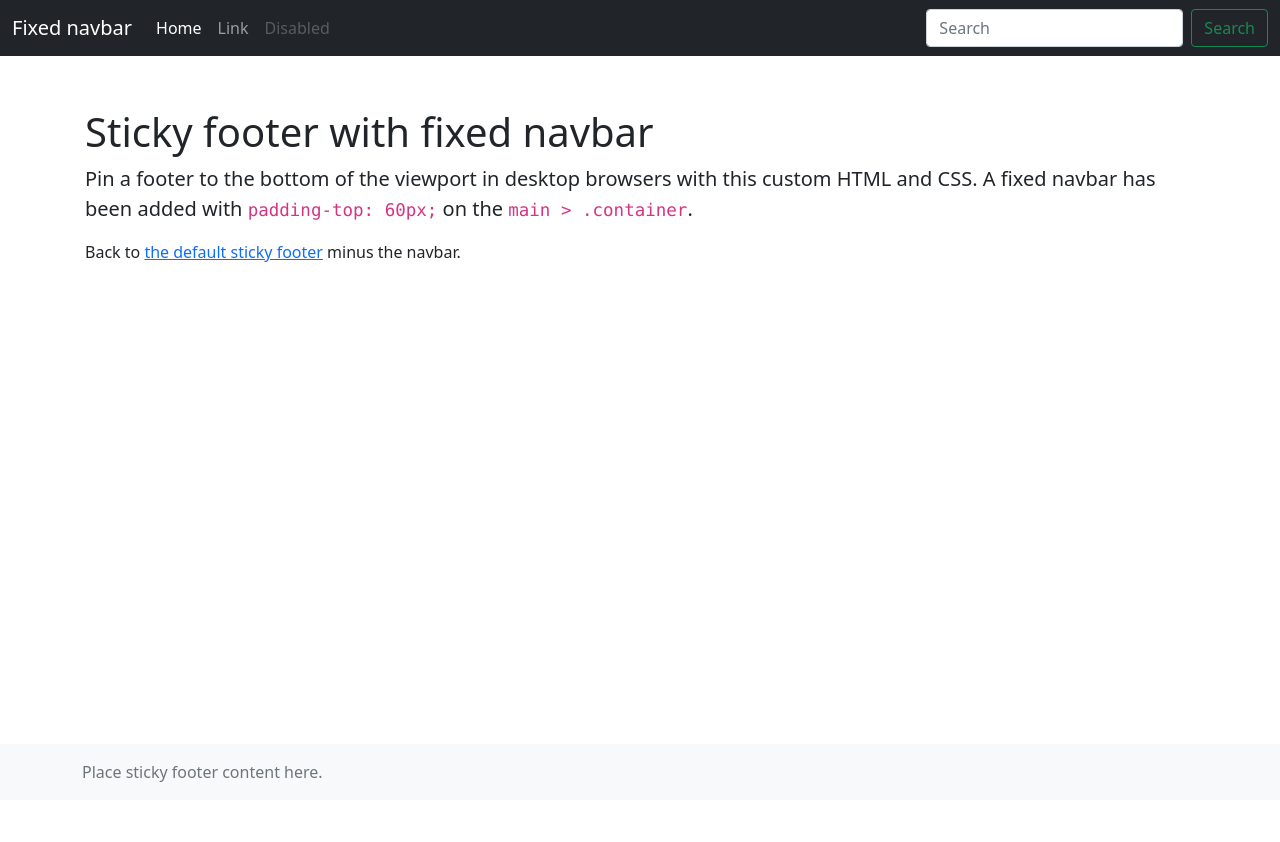
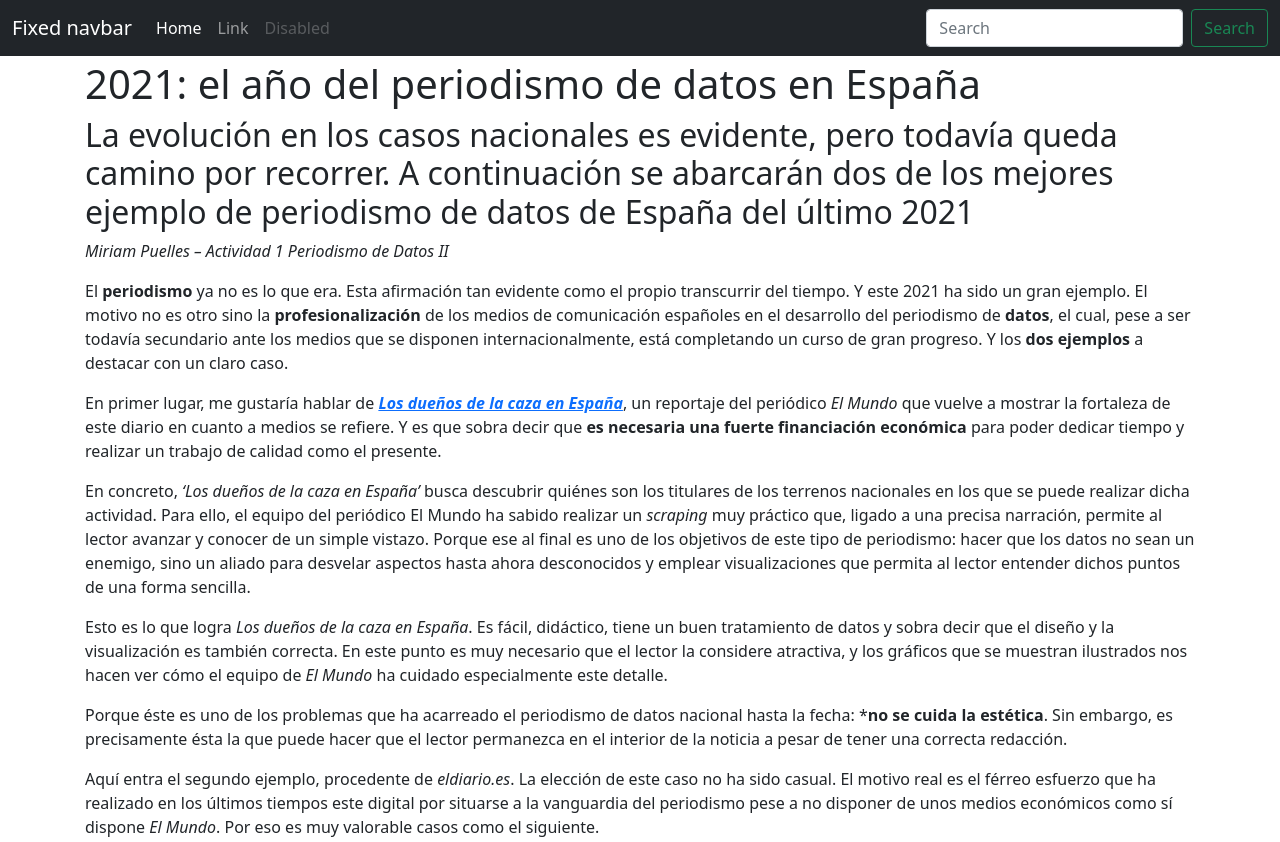
Before and after one commit to flowsta/nebrija-2021, a plain HTML site: page bootstrap/bootstrap-5.1.3-examples/sticky-footer-navbar/index.html in a window 1280 px wide. Shown: the top 842 px of the page. Before the commit the page ends 800 px from the top, so only its background shows below. Drawn offline with Linux system fonts and the light colour scheme.

Commit message:
prueba con esta plantilla

```diff
--- a/bootstrap/bootstrap-5.1.3-examples/sticky-footer-navbar/index.html
+++ b/bootstrap/bootstrap-5.1.3-examples/sticky-footer-navbar/index.html
@@ -69,6 +69,15 @@
 <!-- Begin page content -->
 <main class="flex-shrink-0">
   <div class="container">
+    <h1 id="el-año-del-periodismo-de-datos-en-españa">2021: el año del periodismo de datos en España</h1>
+<h2 id="la-evolución-en-los-casos-nacionales-es-evidente-pero-todavía-queda-camino-por-recorrer.-a-continuación-se-abarcarán-dos-de-los-mejores-ejemplo-de-periodismo-de-datos-de-españa-del-último-2021">La evolución en los casos nacionales es evidente, pero todavía queda camino por recorrer. A continuación se abarcarán dos de los mejores ejemplo de periodismo de datos de España del último 2021</h2>
+<p><em>Miriam Puelles – Actividad 1 Periodismo de Datos II</em></p>
+<p>El <strong>periodismo</strong> ya no es lo que era. Esta afirmación tan evidente como el propio transcurrir del tiempo. Y este 2021 ha sido un gran ejemplo. El motivo no es otro sino la <strong>profesionalización</strong> de los medios de comunicación españoles en el desarrollo del periodismo de <strong>datos</strong>, el cual, pese a ser todavía secundario ante los medios que se disponen internacionalmente, está completando un curso de gran progreso. Y los <strong>dos ejemplos</strong> a destacar con un claro caso.</p>
+<p>En primer lugar, me gustaría hablar de <a href="https://www.elmundo.es/cotos-caza/2020/11/15/5fad58d4fc6c83024e8b4668.html"><strong><em>Los dueños de la caza en España</em></strong></a>, un reportaje del periódico <em>El Mundo</em> que vuelve a mostrar la fortaleza de este diario en cuanto a medios se refiere. Y es que sobra decir que <strong>es necesaria una fuerte financiación económica</strong> para poder dedicar tiempo y realizar un trabajo de calidad como el presente.</p>
+<p>En concreto, <em>‘Los dueños de la caza en España’</em> busca descubrir quiénes son los titulares de los terrenos nacionales en los que se puede realizar dicha actividad. Para ello, el equipo del periódico El Mundo ha sabido realizar un <em>scraping</em> muy práctico que, ligado a una precisa narración, permite al lector avanzar y conocer de un simple vistazo. Porque ese al final es uno de los objetivos de este tipo de periodismo: hacer que los datos no sean un enemigo, sino un aliado para desvelar aspectos hasta ahora desconocidos y emplear visualizaciones que permita al lector entender dichos puntos de una forma sencilla.</p>
+<p>Esto es lo que logra <em>Los dueños de la caza en España</em>. Es fácil, didáctico, tiene un buen tratamiento de datos y sobra decir que el diseño y la visualización es también correcta. En este punto es muy necesario que el lector la considere atractiva, y los gráficos que se muestran ilustrados nos hacen ver cómo el equipo de <em>El Mundo</em> ha cuidado especialmente este detalle.</p>
+<p>Porque éste es uno de los problemas que ha acarreado el periodismo de datos nacional hasta la fecha: *<strong>no se cuida la estética</strong>. Sin embargo, es precisamente ésta la que puede hacer que el lector permanezca en el interior de la noticia a pesar de tener una correcta redacción.</p>
+<p>Aquí entra el segundo ejemplo, procedente de <em>eldiario.es</em>. La elección de este caso no ha sido casual. El motivo real es el férreo esfuerzo que ha realizado en los últimos tiempos este digital por situarse a la vanguardia del periodismo pese a no disponer de unos medios económicos como sí dispone <em>El Mundo</em>. Por eso es muy valorable casos como el siguiente.</p>
     <h1 class="mt-5">Sticky footer with fixed navbar</h1>
     <p class="lead">Pin a footer to the bottom of the viewport in desktop browsers with this custom HTML and CSS. A fixed navbar has been added with <code class="small">padding-top: 60px;</code> on the <code class="small">main &gt; .container</code>.</p>
     <p>Back to <a href="../examples/sticky-footer/">the default sticky footer</a> minus the navbar.</p>
```
